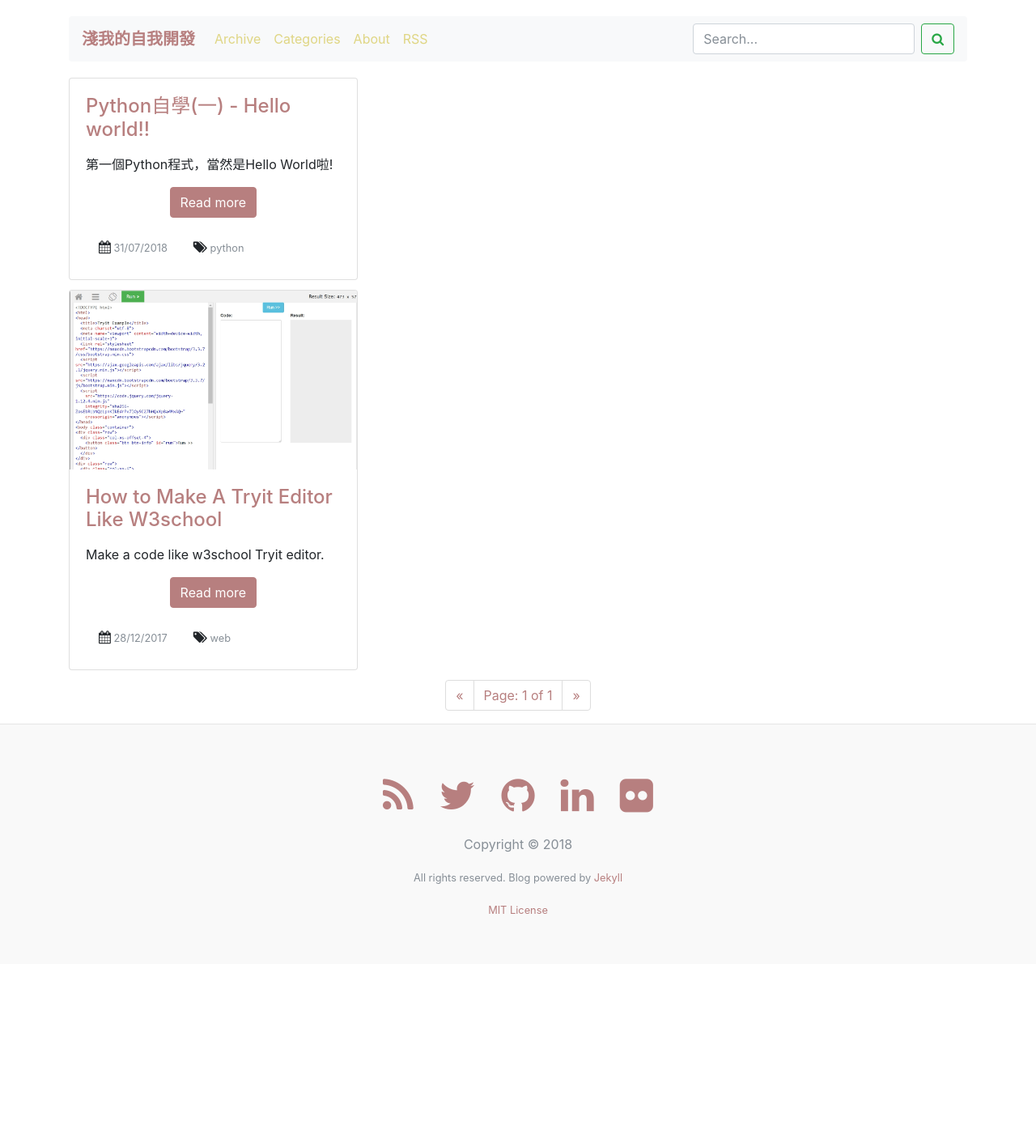
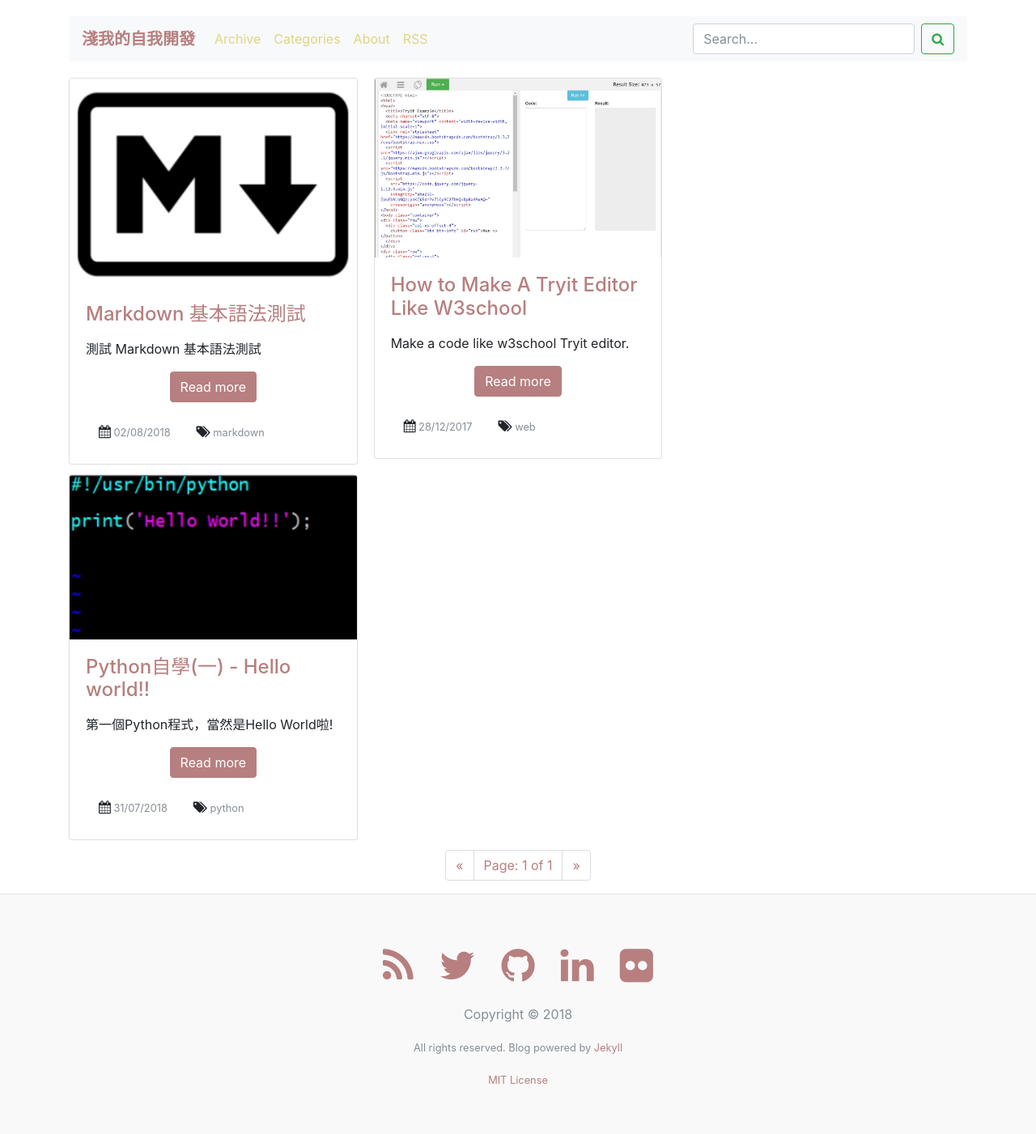
Before and after one commit to kisaku1978/kisaku1978.github.io, a Jekyll site: the page built from index.html, in a window 1280 px wide. Shown: the whole page at 81% size. Built offline with Jekyll 4.4.1, drawn with Linux system fonts in a browser that asks for light colours; nearby versions of some CDN libraries; library files that are not in the unit come from our copies; the list of posts is cut into pages by our own code; before the commit the page ends 1191 px from its top, so only the background shows below that.

Commit message:
update blog

```diff
--- /dev/null
+++ b/_posts/2018-08-02-Markdown-Syntax-Test.md
@@ -0,0 +1,17 @@
+---
+layout: post
+title: "Markdown 基本語法測試"
+description: "測試 Markdown 基本語法測試"
+date: 2018-08-02 13:43:00+0800
+categories: [markdown]
+tags:
+  - markdown
+author: kisaku
+image:
+  path: /img/2018-08-02-Markdown-Syntax-Test/md_logo.jpg
+  width: 1280
+  height: 777
+comments: true
+---
+
+##### Markdown 基本語法測試
```
Also changed, not shown: _posts/2018-08-01-Python-Learn-By-Myself-001.md (+3 -0 lines), img/2018-08-01-Python-Learn-By-Myself-001/hello.jpg (added), img/2018-08-02-Markdown-Syntax-Test/md_logo.jpg (added).
